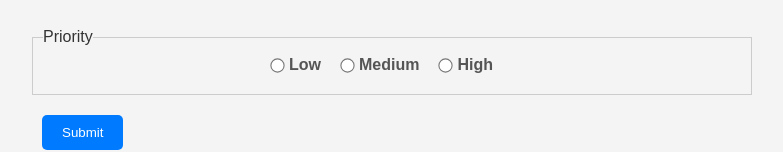
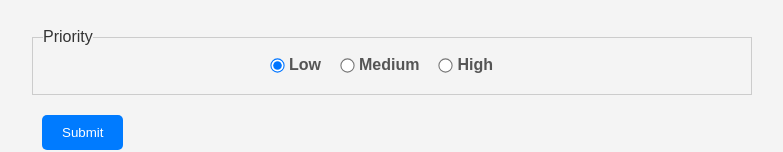
Before and after one commit to subbupro/React, a React (Create React App) app: page /ticketform in a window 1280 px wide. Shown: the part 521-673 px from the top of the page, without its empty margins (248-1031 px from the left). Built offline with nearby package versions, Linux system fonts and the light colour scheme.

Commit message:
checking

```diff
--- a/src/TicketForm.js
+++ b/src/TicketForm.js
@@ -80,7 +80,7 @@ export default function TicketForm({ tickets, dispatch, editingTicket })
               <input
                 type="radio"
                 value={value}
-                // checked={priority === value}
+                 checked={priority === value}
                 className="priority-input"
                  onChange={(e) => setPriority(e.target.value)}
               ></input>
```
